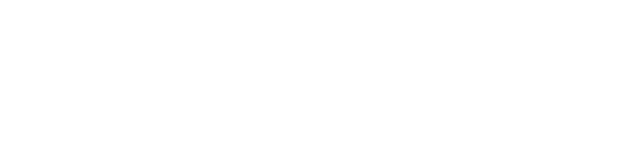
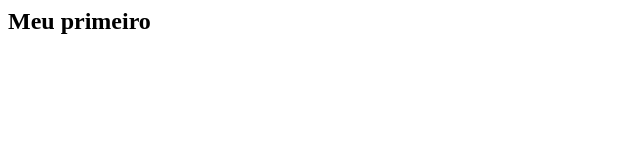
Before and after one commit to aluiz1374/projeto_curso_git, a plain HTML site: page index.html in a window 1280 px wide. Shown: the whole page, without its empty margins (0-640 px from the left). Drawn offline with Linux system fonts and the light colour scheme.

Commit message:
inserção titulo

```diff
--- a/index.html
+++ b/index.html
@@ -4,7 +4,7 @@
         <title>Curso de GITHuB</title>
     </head>
     <body>
-
+        <h2>Meu primeiro</h2>
 
     </body>
 </html>
```
